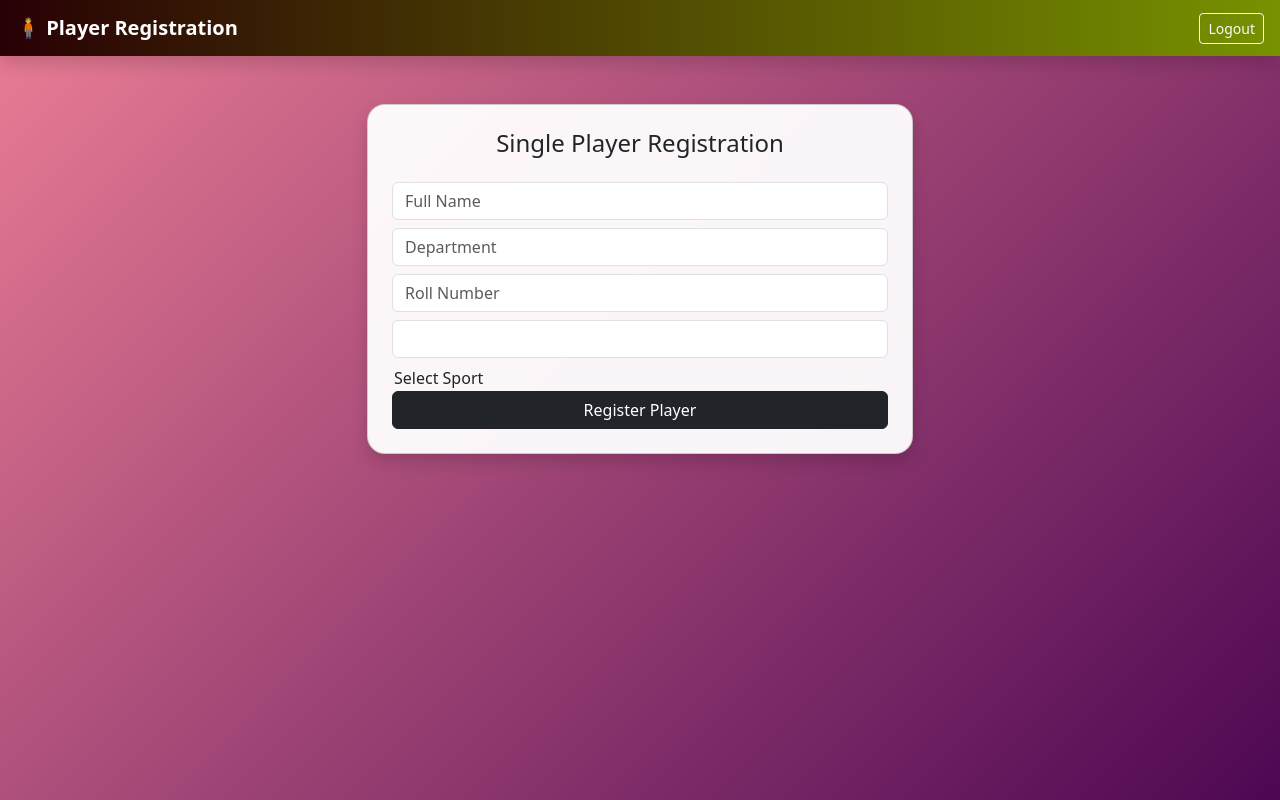
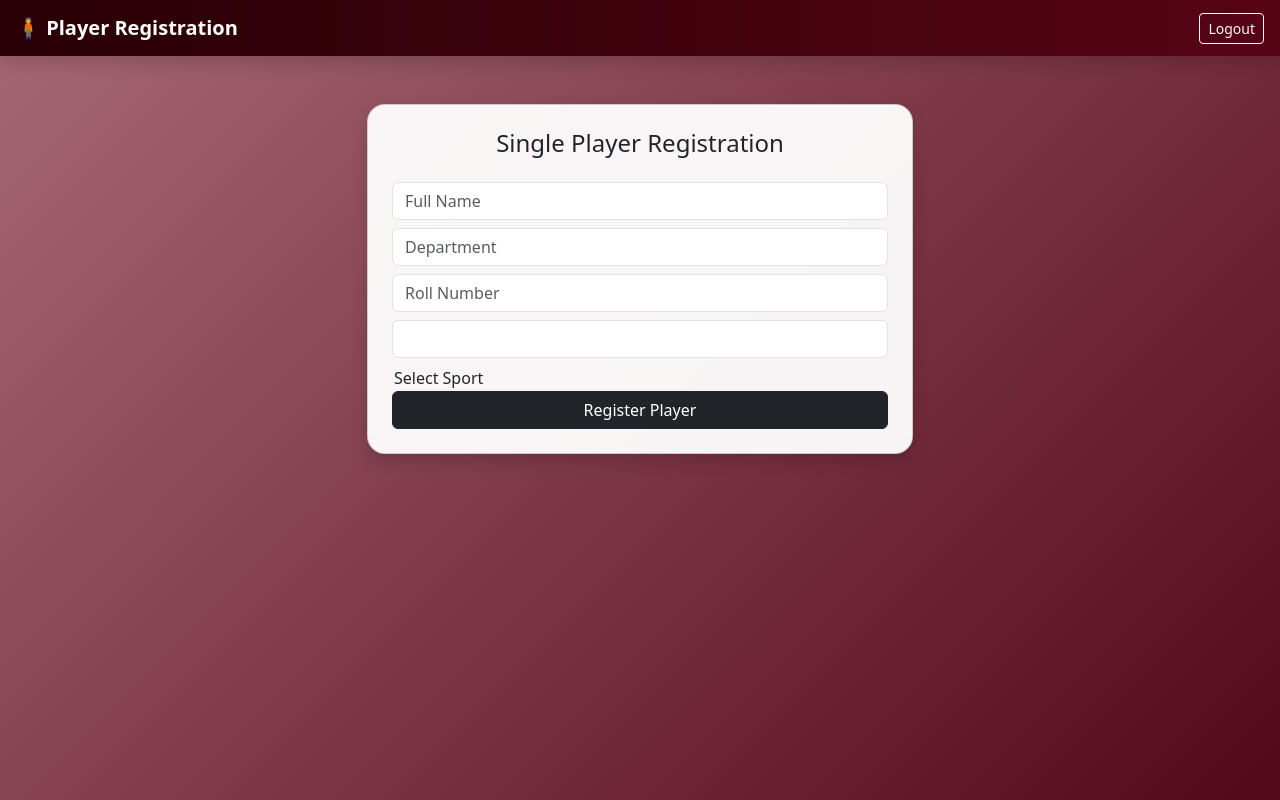
Before and after one commit to skzaid09/sports-portal-supabase, a Flask app: page /player/register/single in a window 1280 px wide. Run offline with Flask 3, Linux system fonts and the light colour scheme; data that the repository does not hold is empty.

Commit message:
update finished3

```diff
--- a/backend/templates/player/register_single.html
+++ b/backend/templates/player/register_single.html
@@ -10,12 +10,12 @@
 <style>
 
 body{
-background:linear-gradient(135deg,#eb7e95,#4d0753);
+background:linear-gradient(135deg,#a76976,#53071a);
 min-height:100vh;
 }
 
 .navbar{
-background:linear-gradient(to right,#280005,#779200);
+background:linear-gradient(to right,#280005,#570416);
 }
 
 .card{
```
